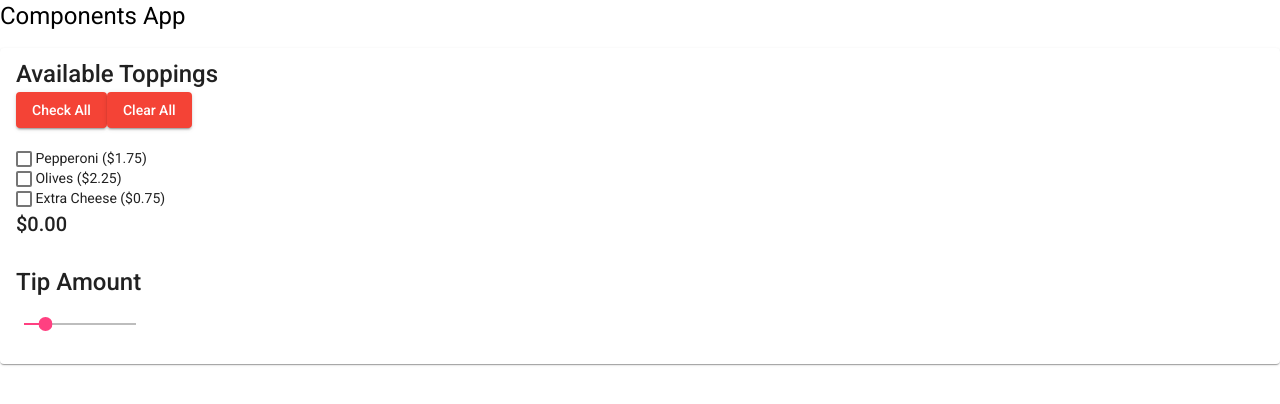
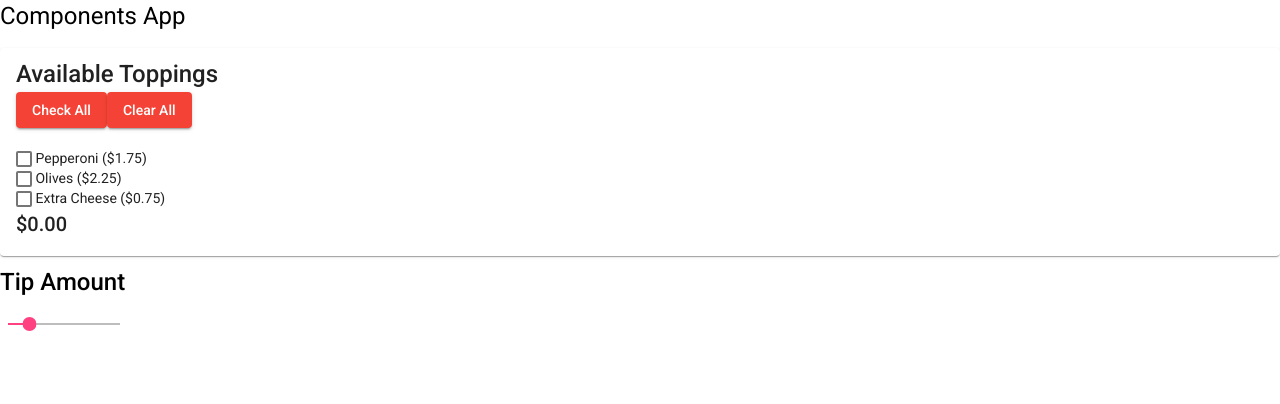
Before and after one commit to tsteelematc/components-5, an Angular app: page / in a window 1280 px wide. Shown: the top 404 px of the page. Built offline with nearby package versions, Linux system fonts and the light colour scheme.

Commit message:
created a component
tip amount

```diff
--- a/src/app/app.component.html
+++ b/src/app/app.component.html
@@ -5,3 +5,4 @@
   {{ title }}
 </h1>
 <app-pizza-toppings></app-pizza-toppings>
+<app-tip-amount></app-tip-amount>
--- a/src/app/app.module.ts
+++ b/src/app/app.module.ts
@@ -9,11 +9,13 @@ import { MatCardModule } from '@angular/material/card';
 import { MatCheckboxModule } from '@angular/material/checkbox';
 import { MatButtonModule } from '@angular/material/button';
 import { MatSliderModule } from '@angular/material/slider';
+import { TipAmountComponent } from './tip-amount/tip-amount.component';
 
 @NgModule({
   declarations: [
     AppComponent,
-    PizzaToppingsComponent
+    PizzaToppingsComponent,
+    TipAmountComponent
   ],
   imports: [
     BrowserModule,
--- a/src/app/pizza-toppings/pizza-toppings.component.html
+++ b/src/app/pizza-toppings/pizza-toppings.component.html
@@ -27,18 +27,6 @@
 
     </mat-card-content>
 
-    <mat-card-content>
-        <br>
-        <mat-card-title>Tip Amount</mat-card-title>
-            <mat-card-content>
-                <mat-slider min="1" max="100" step="1" value="20" thumbLabel ></mat-slider>
-
-
-            </mat-card-content>
-
-
-
-    </mat-card-content>
 
 
 </mat-card>
--- a/src/app/pizza-toppings/pizza-toppings.component.ts
+++ b/src/app/pizza-toppings/pizza-toppings.component.ts
@@ -59,4 +59,5 @@ export class PizzaToppingsComponent implements OnInit {
       , checked: false
     })
   );
+
 }
--- /dev/null
+++ b/src/app/tip-amount/tip-amount.component.html
@@ -0,0 +1,12 @@
+<mat-card-content>
+    <br>
+    <mat-card-title>Tip Amount</mat-card-title>
+        <mat-card-content>
+            <mat-slider min="1" max="100" step="1" value="20" thumbLabel ></mat-slider>
+
+
+        </mat-card-content>
+
+
+
+</mat-card-content>
--- /dev/null
+++ b/src/app/tip-amount/tip-amount.component.ts
@@ -0,0 +1,15 @@
+import { Component, OnInit } from '@angular/core';
+
+@Component({
+  selector: 'app-tip-amount',
+  templateUrl: './tip-amount.component.html',
+  styleUrls: ['./tip-amount.component.css']
+})
+export class TipAmountComponent implements OnInit {
+
+  constructor() { }
+
+  ngOnInit(): void {
+  }
+
+}
```
Also changed, not shown: src/app/tip-amount/tip-amount.component.css (added), 2 other files (tests, documents, lock files or other folders).
